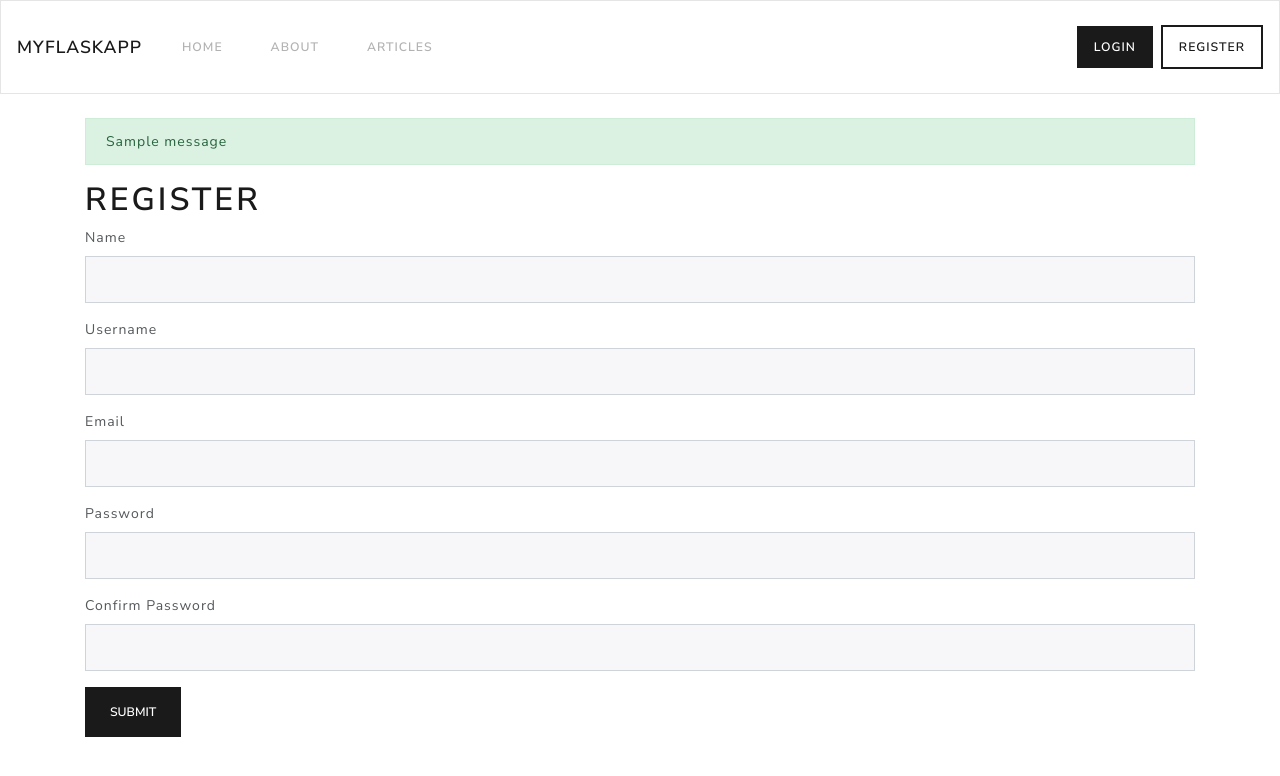
After one commit to zzacong/myflaskapp-flask, a Flask app: page /register in a window 1280 px wide. The commit adds this page. Shown: the top 776 px of the page. Run offline with Flask 2, Linux system fonts and the light colour scheme; one stand-in notice (Sample message) is shown; some libraries are stand-ins or nearby versions.

Commit message:
register and login

```diff
--- a/app.py
+++ b/app.py
@@ -1,30 +1,124 @@
-from flask import Flask, render_template
+from flask import Flask, render_template, flash, redirect, url_for, session, logging, request
+from flask_mysqldb import MySQL
+from wtforms import Form, StringField, TextAreaField, PasswordField, validators
+from passlib.hash import argon2
 from data import Articles
 
 app = Flask(__name__)
 
+# ! Config MySQL
+app.config['MYSQL_HOST'] = 'localhost'
+app.config['MYSQL_USER'] = 'admin'
+app.config['MYSQL_PASSWORD'] = 'password'
+app.config['MYSQL_DB'] = 'myflaskapp'
+app.config['MYSQL_CURSORCLASS'] = 'DictCursor'
+
+# ! Initialise MySQL
+mysql = MySQL(app)
+
 Articles = Articles()
 
-
+# ! Index
 @app.route('/')
 def index():
     return render_template('index.html')
 
-
+# ! About
 @app.route('/about')
 def about():
     return render_template('about.html')
 
-
+# ! Single Article
 @app.route('/articles')
 def articles():
     return render_template('articles.html', articles=Articles)
 
 
+# ! Single Article
 @app.route('/article/<string:id>/')
 def article(id):
     return render_template('article.html', id=id)
 
+# ! Register Form Class
+class RegisterForm(Form):
+    name = StringField('Name', [validators.Length(min=1, max=50)])
+    username = StringField('Username', [validators.Length(min=4, max=25)])
+    email = StringField('Email', [validators.length(min=6, max=50)])
+    password = PasswordField('Password', [
+        validators.DataRequired(),
+        validators.EqualTo('confirm', message='Password do not match')
+    ])
+    confirm = PasswordField('Confirm Password')
+
+# ! User Register
+@app.route('/register', methods=['GET', 'POST'])
+def register():
+    form = RegisterForm(request.form)
+    if request.method == 'POST' and form.validate():
+        name = form.name.data
+        email = form.email.data
+        username = form.username.data
+        password = argon2.hash(str(form.password.data))
+
+        #  Create cursor
+        cur = mysql.connection.cursor()
+        # Execute query
+        cur.execute("INSERT INTO users (name, email, username, password) VALUES (%s, %s, %s, %s)",
+                    (name, email, username, password))
+        # Commit to DB
+        mysql.connection.commit()
+        cur.close()
+        flash('You are now registered and can log in.', 'success')
+
+        return redirect(url_for('login'))
+
+    return render_template('register.html', form=form)
+
+
+# ! User login
+@app.route('/login', methods=['GET', 'POST'])
+def login():
+    if request.method == 'POST':
+        # Get Form Fields
+        username = request.form['username']
+        password_candidate = request.form['password']
+
+        # Create cursor
+        cur = mysql.connection.cursor()
+
+        # Get user by username
+        result = cur.execute(
+            "SELECT * FROM users WHERE username = %s", [username])
+        if result > 0:
+            # Get stored hash
+            data = cur.fetchone()
+            password_hash = data['password']
+            # Compare passwords
+            if argon2.verify(password_candidate, password_hash):
+                app.logger.info('PASSWORD MATCHED')
+                session['logged in'] = True
+                session['username'] = username
+
+                flash('You are now logegd in', 'success')
+                return redirect(url_for('dashboard'))
+            else:
+                app.logger.info('INVALID PASSWORD')
+                error = 'Invalid password.'
+                return render_template('login.html', error=error)
+            # Close connection
+            cur.close()
+        else:
+            app.logger.info('USERNAME NOT FOUND')
+            error = 'Username not found.'
+            return render_template('login.html', error=error)
+    return render_template('login.html')
+
+# ! Dashboard
+@app.route('/dashboard')
+def dashboard():
+    return render_template('dashboard.html')
+
 
 if __name__ == '__main__':
+    app.secret_key = 'mysupersecret'
     app.run(debug=True)
--- a/templates/article.html
+++ b/templates/article.html
@@ -2,7 +2,7 @@
 
 {% block body %}
 
-<h1>Article {{id}}</h1>
+<h1>Article {{ id }}</h1>
 
 
 
--- a/templates/articles.html
+++ b/templates/articles.html
@@ -7,8 +7,8 @@
 <ul class="list-group">
   {% for article in articles %}
   <li class="list-group-item">
-    <a href="article/{{article.id}}">
-      {{article.title}}
+    <a href="article/{{ article.id }}">
+      {{ article.title }}
     </a>
   </li>
   {% endfor %}
--- /dev/null
+++ b/templates/includes/_formhelpers.html
@@ -0,0 +1,9 @@
+{% macro render_field(field) %}
+{{ field.label }}
+{{ field(**kwargs)|safe }}
+{% if field.errors %}
+{% for error in field.errors %}
+<span class="help-inline text-danger">{{ error }}</span>
+{% endfor %}
+{% endif %}
+{% endmacro %}
--- /dev/null
+++ b/templates/includes/_messages.html
@@ -0,0 +1,15 @@
+{% with messages = get_flashed_messages(with_categories=true) %}
+{% if messages %}
+{% for category, message in messages %}
+<div class="alert alert-{{ category }}">{{ message }}</div>
+{% endfor %}
+{% endif %}
+{% endwith %}
+
+{% if error %}
+<div class="alert alert-danger">{{ error }}</div>
+{% endif %}
+
+{% if msg %}
+<div class="alert alert-success">{{ msg }}</div>
+{% endif %}
--- a/templates/includes/_navbar.html
+++ b/templates/includes/_navbar.html
@@ -5,7 +5,7 @@
     <span class="navbar-toggler-icon"></span>
   </button>
   <div class="collapse navbar-collapse" id="navbarNav">
-    <ul class="navbar-nav">
+    <ul class="navbar-nav mr-auto">
       <li class="nav-item">
         <a class="nav-link" href="/">Home</a>
       </li>
@@ -16,5 +16,7 @@
         <a class="nav-link" href="/articles">Articles</a>
       </li>
     </ul>
+    <a href="/login" class="nav-link btn btn-primary mr-2">Login</a>
+    <a href="/register" class="nav-link btn btn-outline-primary">Register</a>
   </div>
 </nav>
--- a/templates/layout.html
+++ b/templates/layout.html
@@ -12,6 +12,7 @@
   {% include 'includes/_navbar.html' %}
 
   <div class="container py-4">
+    {% include 'includes/_messages.html' %}
     {% block body %}{% endblock %}
   </div>
 
--- /dev/null
+++ b/templates/register.html
@@ -0,0 +1,26 @@
+{% extends 'layout.html' %}
+
+{% block body %}
+
+<h1>Register</h1>
+{% from 'includes/_formhelpers.html' import render_field %}
+<form action="" method="post">
+  <div class="form-group">
+    {{ render_field(form.name, class_="form-control") }}
+  </div>
+  <div class="form-group">
+    {{ render_field(form.username, class_="form-control") }}
+  </div>
+  <div class="form-group">
+    {{ render_field(form.email, class_="form-control") }}
+  </div>
+  <div class="form-group">
+    {{ render_field(form.password, class_="form-control") }}
+  </div>
+  <div class="form-group">
+    {{ render_field(form.confirm, class_="form-control") }}
+  </div>
+  <button type="submit" class="btn btn-primary">Submit</button>
+</form>
+
+{% endblock %}
```
Also changed, not shown: sql/init.sql (added, +17 -0 lines), templates/dashboard.html (added, +7 -0 lines), templates/login.html (added, +18 -0 lines), 3 other files.
